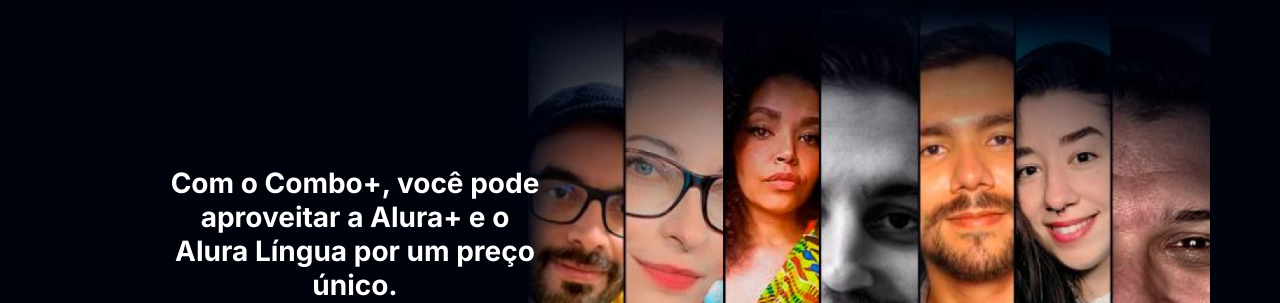
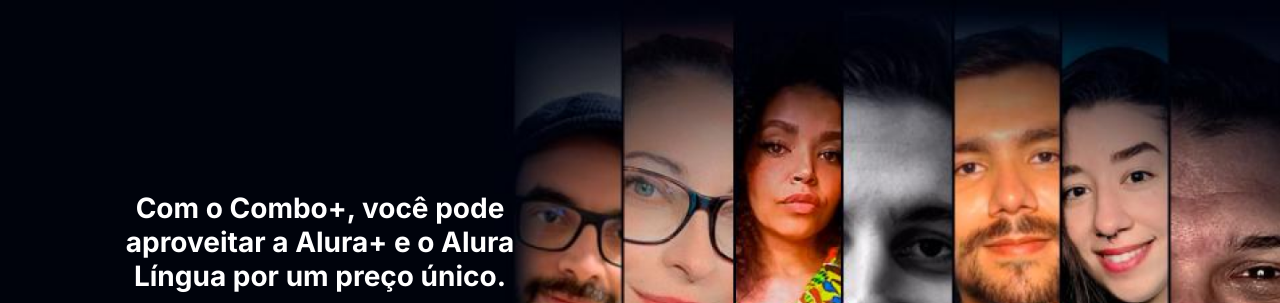
Before and after one commit to lazarogust/segundo-site, a plain HTML site: page index.html in a window 1280 px wide. Shown: the top 303 px of the page. Drawn offline with nearby package versions, Linux system fonts and the light colour scheme.

Commit message:
Update style.css

```diff
--- a/style.css
+++ b/style.css
@@ -13,7 +13,7 @@ body {
     font-family: var(--font-principal);
     font-size: 16px;
     font-weight: 400;
-    width: 1140px;
+    width: 1280px;
     margin: 0 auto;
 }
 
@@ -63,6 +63,7 @@ body {
 }
 
 .container-titulo {
+    display: inline-block;
     font-size: 28px;
     font-weight: 700;
 }
```
